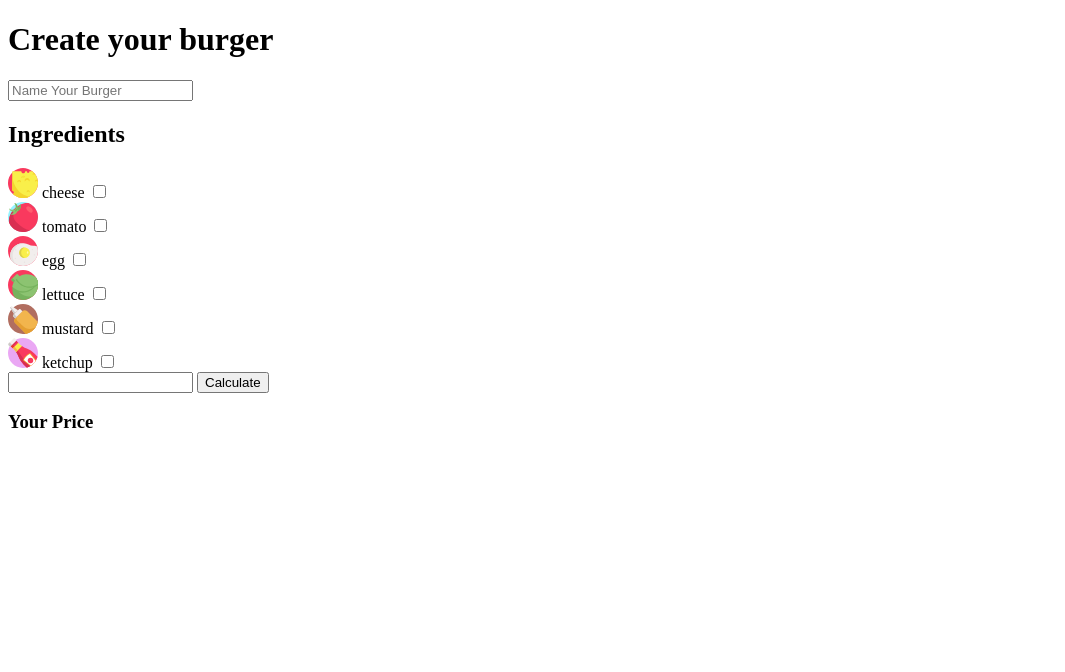
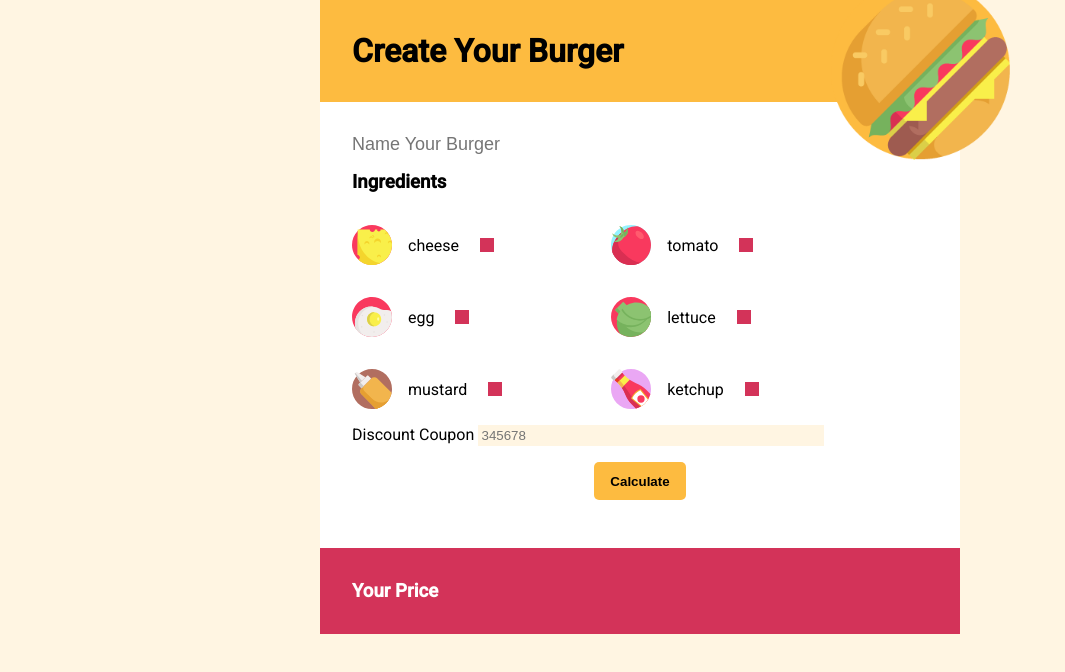
Before and after one commit to gabrivava/js-burger, a plain HTML site: page index.html in a window 1280 px wide. Shown: the whole page, without its empty margins (0-1065 px from the left). Drawn offline with Linux system fonts and the light colour scheme.

Commit message:
mancano dettagli finali

```diff
--- a/assets/css/style.css
+++ b/assets/css/style.css
@@ -0,0 +1,95 @@
+/* utility */
+*{
+    margin: 0;
+    padding: 0;
+    box-sizing: border-box;
+}
+body {
+    background-color: #FFF5E2;
+    font-family: 'Roboto', sans-serif;
+}
+header {
+    background-color: #FDBB40;
+    padding: 2rem;
+    position: relative;
+}
+main {
+    padding: 2rem;
+    background-color: white;
+}
+.card {
+    width: 50%;
+    margin: 0 auto;
+}
+.burger {
+    position: absolute;
+    top: -20px;
+    right: -50px;
+    height: 180px;
+}
+#nome-burger {
+    border: none;
+    font-size: large;
+}
+.py-1 {
+    padding: 1rem 0;
+}
+.px-1 {
+    padding: 0 1rem;
+}
+.d-flex {
+    display: flex;
+}
+.flex-wrap {
+    flex-wrap: wrap;
+}
+.align-center {
+    align-items: center;
+}
+.just-center {
+    justify-content: center;
+}
+.just-space-between {
+    justify-content: space-between;
+}
+.form-group {
+    width: 45%;
+}
+input[type='checkbox']{
+    width: 14px !important;
+    height: 14px !important;
+    margin: 5px;
+    -webkit-appearance: none;
+    -moz-appearance: none;
+    -o-appearance: none;
+    appearance: none;
+    background: #D33359;
+    color: black;
+}
+input[type='checkbox']:checked:after {
+    content: '';
+    font-size: larger;
+    color: black;
+    text-align: center;
+}
+.row {
+    width: 100%;
+}
+#codice_sconto {
+    border: none;
+    background-color: #FFF5E2;
+    width: 60%;
+    padding: 0.2rem;
+}
+button {
+    background-color: #FDBB40;
+    border: none;
+    padding: 0.7rem 1rem;
+    font-weight: 600;
+    border-radius: 5px;
+}
+footer {
+    background-color: #D33359;
+    color: white;
+    padding: 2rem;
+}
--- a/assets/js/main.js
+++ b/assets/js/main.js
@@ -16,9 +16,9 @@ function renderInput(lista, el) {
     for (let i = 0; i < lista.length; i++) {
         el.insertAdjacentHTML('beforeend',
         `
-        <div class="form-group">
-        <img width="30" src="./assets/img/${lista[i][0] + '.svg'}">
-                <label for="${lista[i][0]}">${lista[i][0]}</label>
+        <div class="form-group d-flex align-center py-1">
+                <img width="40" src="./assets/img/${lista[i][0] + '.svg'}">
+                <label class="px-1" for="${lista[i][0]}">${lista[i][0]}</label>
                 <input type="checkbox" name="${lista[i][0]}" id="${lista[i][0]}" data-price="${lista[i][1]}">
         </div>
         `
@@ -46,17 +46,17 @@ document.querySelector('button').addEventListener('click', function() {
 
     //creo array di codici sconto
     var listaCodiciSconto = [123456, 234567, 345678, 456789, 567890];
-    console.log(listaCodiciSconto);
+    //console.log(listaCodiciSconto);
     var codiceScontoUtente = document.querySelector('#codice_sconto').value;
-    console.log(codiceScontoUtente);
+    //console.log(codiceScontoUtente);
     if (isSconto(codiceScontoUtente, listaCodiciSconto)) {
         finalPrice = priceBurger * sconto;
     }   else {
         finalPrice = priceBurger;
     }
 
-    document.querySelector('#prezzo_burger').innerHTML = finalPrice;
-    console.log(finalPrice);
+    document.querySelector('#prezzo_burger').innerHTML = finalPrice + '€';
+    //console.log(finalPrice);
 })
 
 //funzione che mi cerca lo sconto
@@ -65,6 +65,6 @@ function isSconto(numero, listaNumeri) {
         //se inserito un codice sconto corretto lo applico
         if (numero == listaNumeri[i]) {
             return true;
-        }   return false;
+        }
     }
 }
--- a/index.html
+++ b/index.html
@@ -4,6 +4,8 @@
     <meta charset="UTF-8">
     <meta http-equiv="X-UA-Compatible" content="IE=edge">
     <meta name="viewport" content="width=device-width, initial-scale=1.0">
+    <link rel="preconnect" href="https://fonts.gstatic.com">
+    <link href="https://fonts.googleapis.com/css2?family=Roboto:wght@400;500&display=swap" rel="stylesheet">
     <title>js-burger</title>
     <link rel="stylesheet" href="./assets/css/style.css">
 </head>
@@ -12,24 +14,31 @@
 
         <!--  header -->
         <header>
-            <h1>Create your burger</h1>
+            <h1>Create Your Burger</h1>
+            <img class="burger" src="./assets/img/burger-top.png" alt="">
         </header>
 
         <!-- main -->
         <main>
             <!-- name burger -->
-            <input type="text" placeholder="Name Your Burger">
+            <input id="nome-burger" type="text" placeholder="Name Your Burger">
             <!-- ingrediets -->
-            <h2>Ingredients</h2>
-            <section class='ingredients'>
+            <h3 class="py-1">Ingredients</h3>
+            <section class='ingredients d-flex flex-wrap'>
 
             </section>
-            <input type="number" id="codice_sconto">
-            <button>Calculate</button>
+            <div class="row">
+                <span>Discount Coupon</span>
+                <input type="number" id="codice_sconto" placeholder="345678">
+            </div>
+            <div class="d-flex py-1 just-center">
+                <button>Calculate</button>
+            </div>
+
         </main>
 
         <!-- footer -->
-        <footer>
+        <footer class="d-flex just-space-between">
             <h3>Your Price</h3>
             <h3 id="prezzo_burger"></h3>
         </footer>
```
